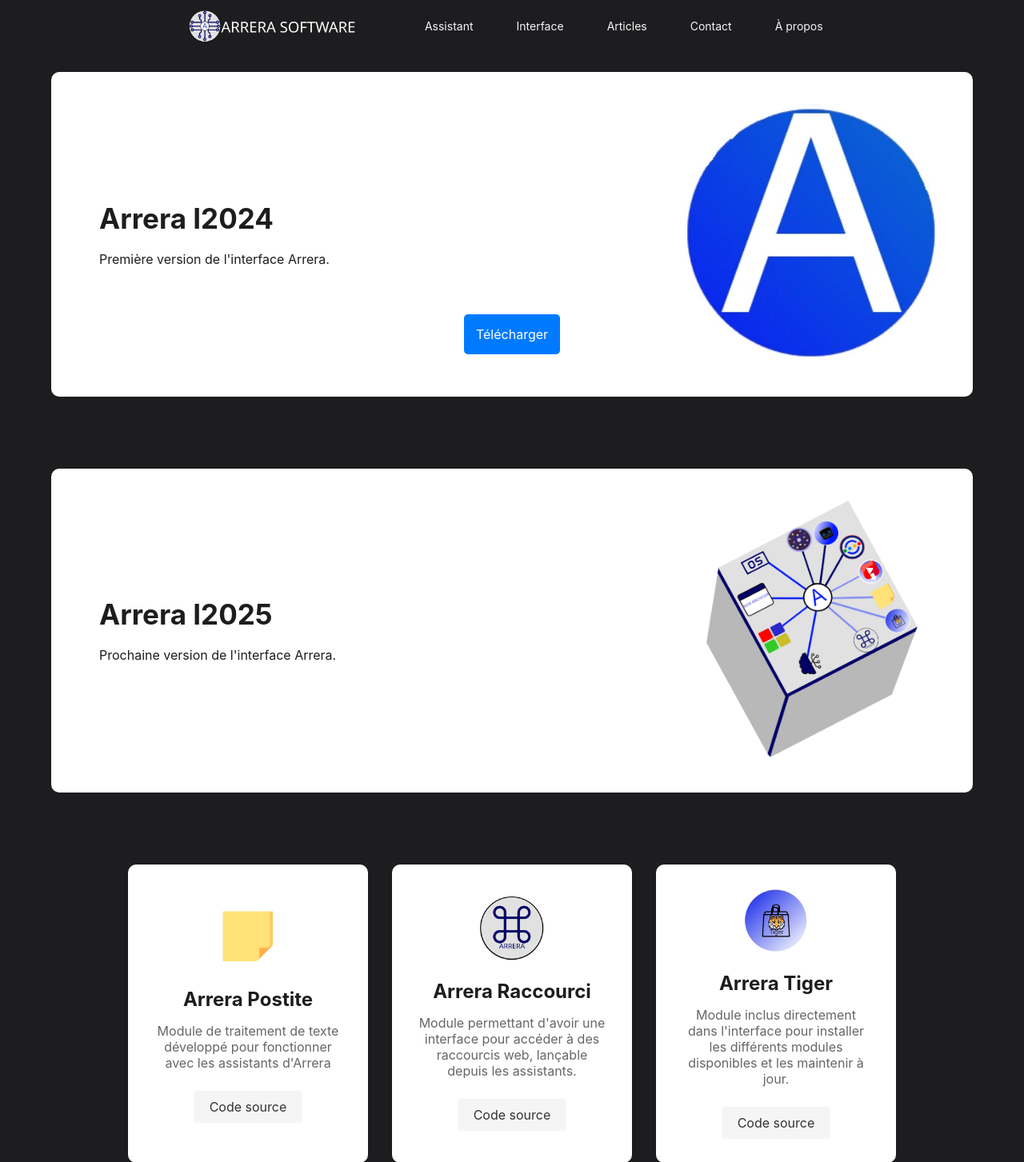
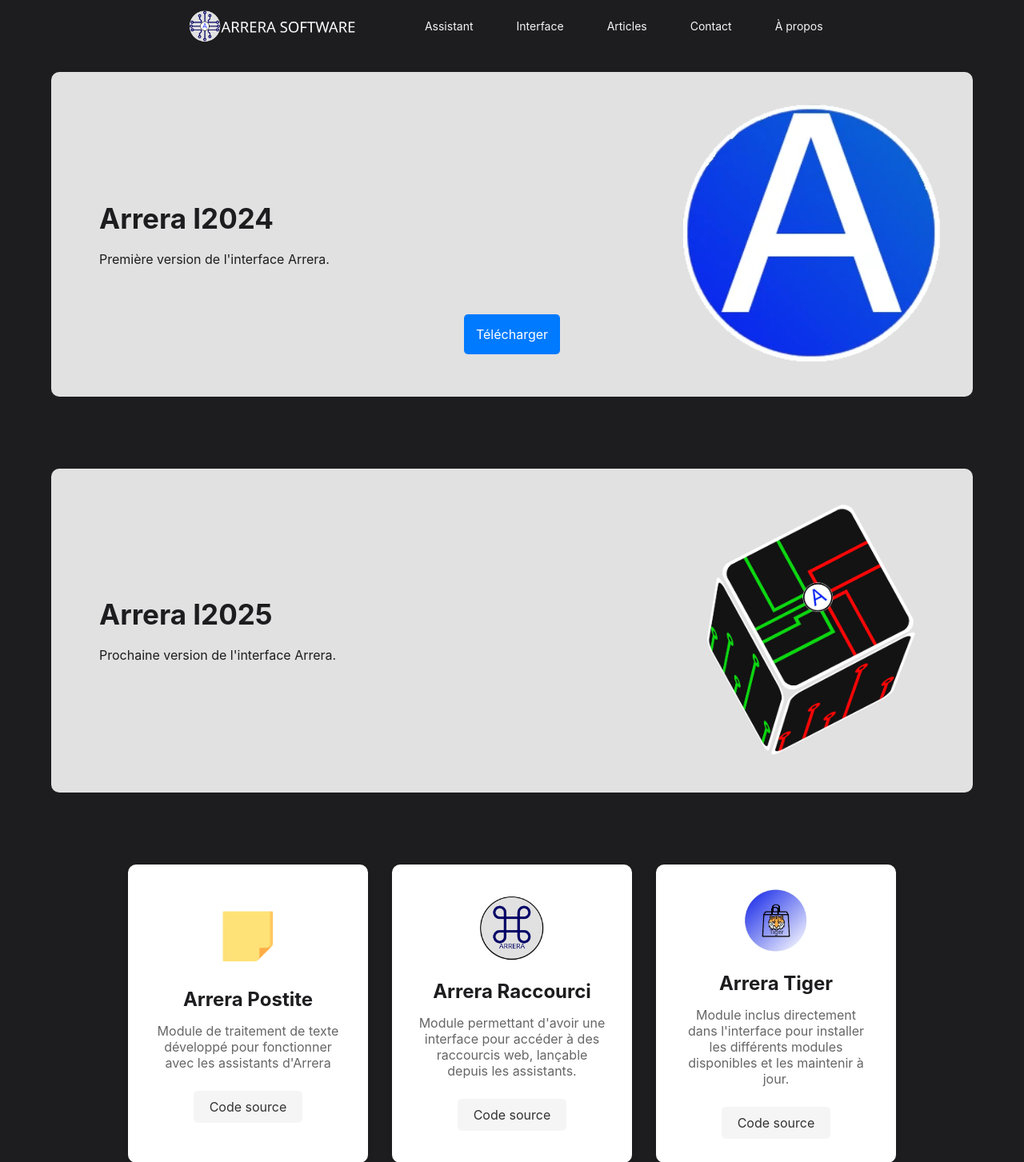
Before and after one commit to Arrera-Software/site-web, a PHP site: page /interface in a window 1280 px wide. Shown: the top 1453 px of the page at 80% size. Run offline with PHP 8.4, Linux system fonts and the light colour scheme.

Commit message:
v6.1.7.2 -> Changement icon interface I2025>

```diff
--- a/css/interface.css
+++ b/css/interface.css
@@ -1,6 +1,6 @@
 .container-g {
     display: flex;
-    background-color: white;
+    background-color: #e1e1e1;
     color: var(--apple-black);
     padding: 40px;
     border-radius: 10px;
```
Also changed, not shown: img/i2025-icon.webp.
